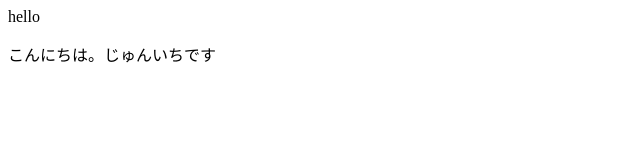
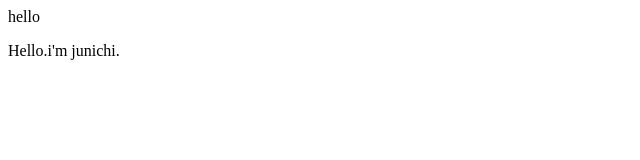
Before and after one commit to umezakiyusaku/umezakiproject2, a plain HTML site: page index.html in a window 1280 px wide. Shown: the whole page, without its empty margins (0-640 px from the left). Drawn offline with Linux system fonts and the light colour scheme.

Commit message:
英語表記に修正しました

```diff
--- a/index.html
+++ b/index.html
@@ -6,6 +6,6 @@
  </head>
     <body>
 			<p>hello</p>
-			<p>こんにちは。じゅんいちです</P>
+			<p>Hello.i'm junichi.</P>
 		</body>
 </html>
```
